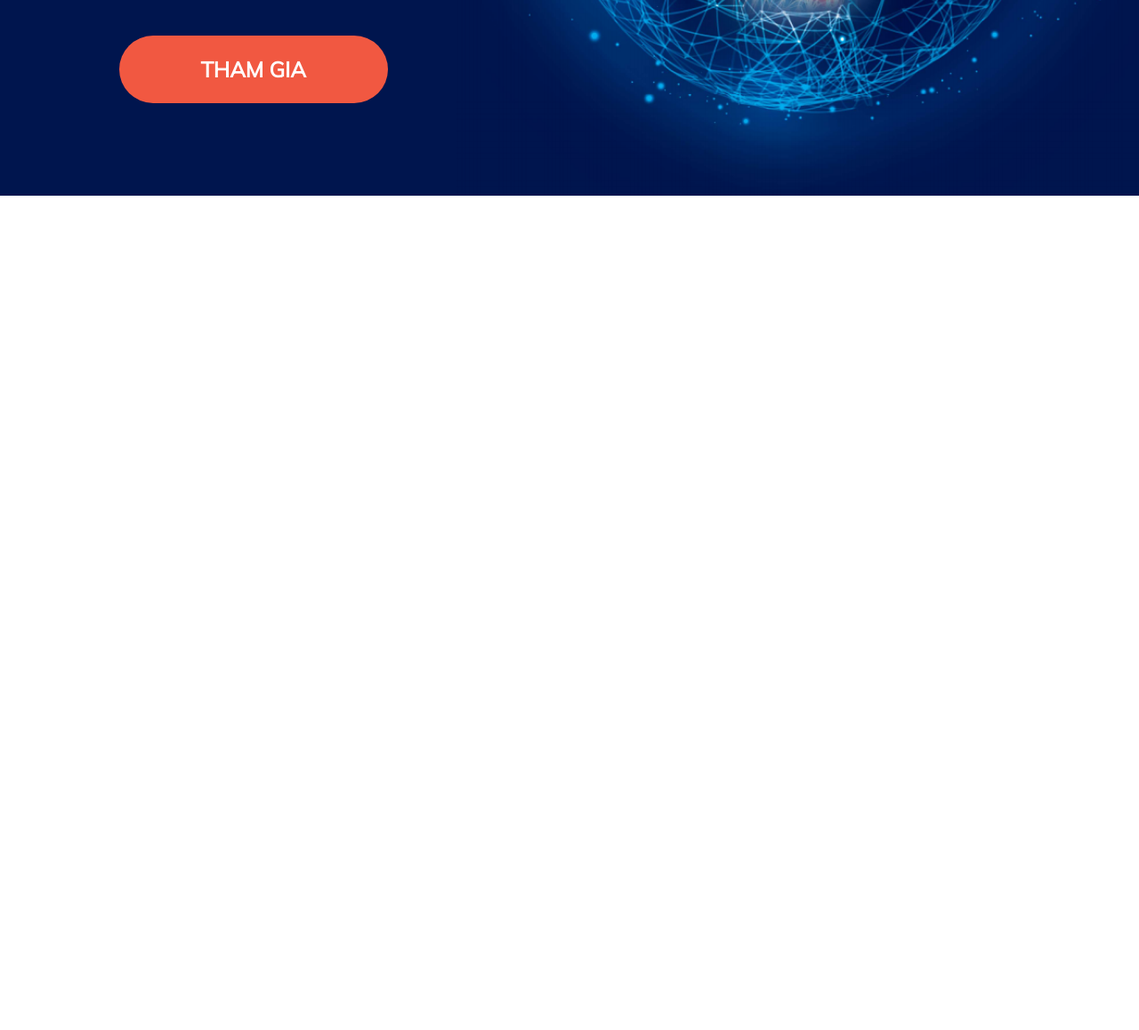
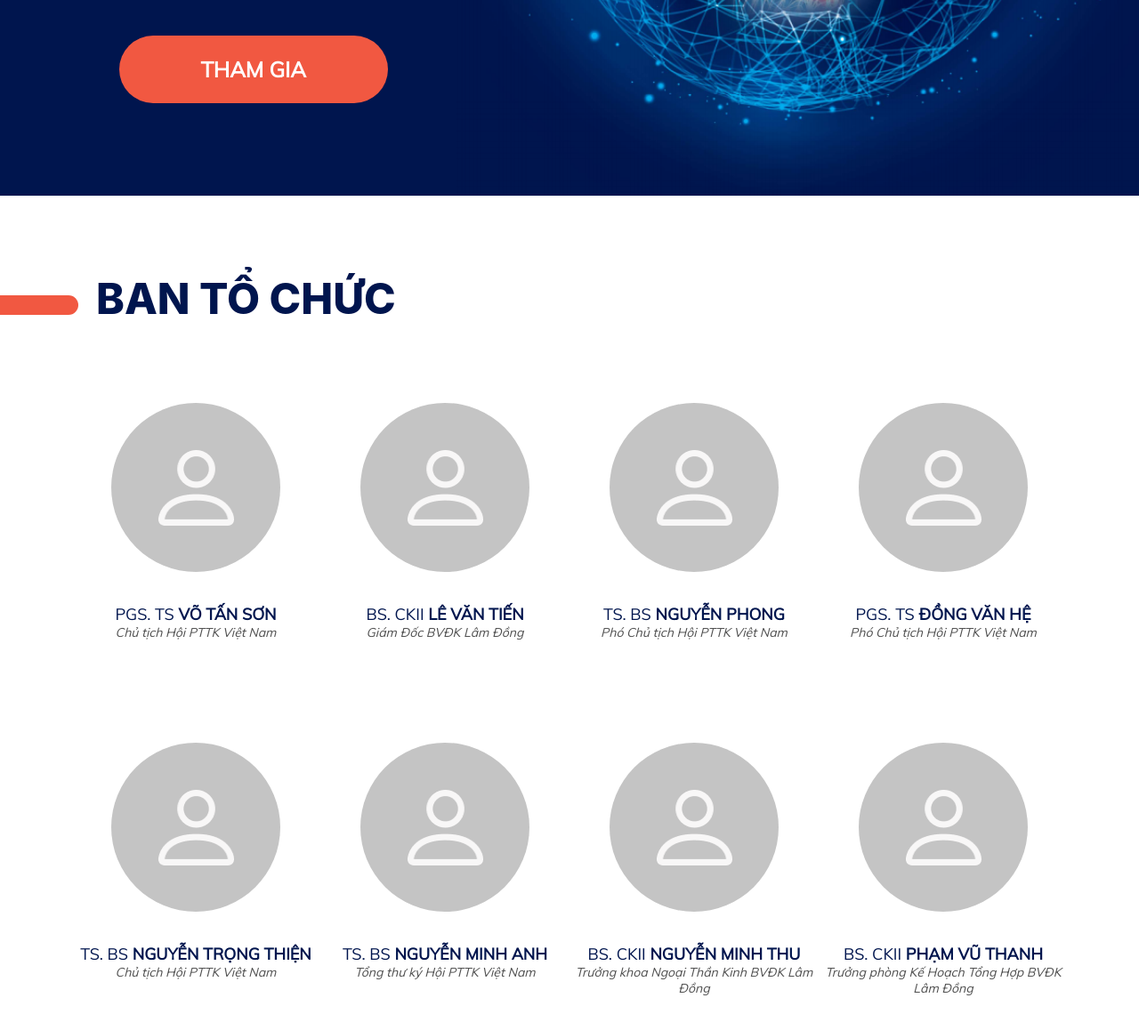
Before and after one commit to huynhduc280519999/lading-page, a Gatsby site: page / in a window 1280 px wide. Shown: the part 500-1658 px from the top of the page at 89% size. Before the commit the page ends 800 px from the top, so only its background shows below. Built offline with nearby package versions, Linux system fonts and the light colour scheme; Gatsby itself is replaced by a stand-in of ours.

Commit message:
component ban tổ chức

```diff
--- /dev/null
+++ b/src/components/organizer/index.css
@@ -0,0 +1,32 @@
+.organizer {
+  background-color: #ffffff;
+  padding: 86px 0;
+  position: relative;
+}
+.organizer__title {
+  text-transform: uppercase;
+  font-style: normal;
+  font-weight: 800;
+  font-size: 48px;
+  line-height: 60px;
+  color: #00154E;
+  padding: 0 108px;
+}
+.dash {
+  position: absolute;
+  top: 112px;
+  left: 0;
+  width: 88px;
+  height: 22px;
+  border-top-right-radius: 20px;
+  border-bottom-right-radius: 20px;
+  background-color: #F15841;
+}
+.organizer__content {
+  margin-top: 87px;
+  display: flex;
+  flex-wrap: wrap;
+  justify-content: space-between;
+  align-items: center;
+  padding: 0 80px;
+}
--- /dev/null
+++ b/src/components/organizer/index.js
@@ -0,0 +1,59 @@
+import React from 'react'
+import Person from './person'
+import './index.css'
+
+const Organizer = () => {
+  const persons = [
+    {
+      name: 'võ tấn sơn',
+      title: 'PGS. TS',
+      position: 'Chủ tịch Hội PTTK Việt Nam'
+    },
+    {
+      name: 'lê văn tiến',
+      title: 'BS. CKII',
+      position: 'Giám Đốc BVĐK Lâm Đồng'
+    },
+    {
+      name: 'nguyễn phong',
+      title: 'TS. BS',
+      position: 'Phó Chủ tịch Hội PTTK Việt Nam'
+    },
+    {
+      name: 'đồng văn hệ',
+      title: 'PGS. TS',
+      position: 'Phó Chủ tịch Hội PTTK Việt Nam'
+    },
+    {
+      name: 'nguyễn trọng thiện',
+      title: 'TS. BS',
+      position: 'Chủ tịch Hội PTTK Việt Nam'
+    },
+    {
+      name: 'nguyễn minh anh',
+      title: 'TS. BS',
+      position: 'Tổng thư ký Hội PTTK Việt Nam'
+    },
+    {
+      name: 'nguyễn minh thu',
+      title: 'BS. CKII',
+      position: 'Trưởng khoa Ngoại Thần Kinh BVĐK Lâm Đồng'
+    },
+    {
+      name: 'phạm vũ thanh',
+      title: 'BS. CKII',
+      position: 'Trưởng phòng Kế Hoạch Tổng Hợp BVĐK Lâm Đồng'
+    }
+  ]
+  return (
+    <div className="organizer">
+      <h1 className="organizer__title">Ban tổ chức</h1>
+      <div className="dash"></div>
+      <div className="organizer__content">
+        {persons.map(person => <Person {...person} />)}
+      </div>
+    </div>
+  )
+}
+
+export default Organizer
--- /dev/null
+++ b/src/components/organizer/person/index.css
@@ -0,0 +1,44 @@
+.person__container {
+  width: calc(100% / 4);
+  margin-bottom: 82px;
+}
+.person {
+  display: flex;
+  flex-direction: column;
+  align-items: center;
+  height: 300px;
+}
+.person .avatar {
+  width: 190px;
+  height: 190px;
+  background: #C4C4C4;
+  border-radius: 50%;
+  text-align: center;
+  display: flex;
+  justify-content: center;
+  align-items: center;
+}
+.person .avatar img {
+  width: 85px;
+  height: 85px;
+  margin: 0;
+}
+.person__content {
+  margin-top: 36px;
+}
+.person__name {
+  font-size: 18px;
+  line-height: 23px;
+  color: #00154E;
+  margin: 0;
+  text-transform: uppercase;
+  text-align: center;
+}
+.person__position {
+  font-size: 14px;
+  line-height: 18px;
+  color: #4F4F4F;
+  margin: 0;
+  font-style: italic;
+  text-align: center;
+}
--- /dev/null
+++ b/src/components/organizer/person/index.js
@@ -0,0 +1,21 @@
+import React from 'react'
+import './index.css'
+import Avatar from '../../../assets/imgs/avatar.png'
+
+const Person = ({ name, title, position }) => {
+  return (
+    <div className="person__container">
+      <div className="person">
+        <div className="avatar">
+          <img src={Avatar} alt="avatar" />
+        </div>
+        <div className="person__content">
+          <p className="person__name">{title}<strong>{` ${name}`}</strong></p>
+          <p className="person__position">{position}</p>
+        </div>
+      </div>
+    </div>
+  )
+}
+
+export default Person
--- a/src/pages/index.js
+++ b/src/pages/index.js
@@ -2,11 +2,13 @@ import React from "react"
 import Header from "../components/header"
 import Layout from "../components/layout"
 import SEO from "../components/seo"
+import Organizer from '../components/organizer'
 
 const IndexPage = () => (
   <Layout>
     <SEO title="CME" />
     <Header />
+    <Organizer />
   </Layout>
 )
 
```
Also changed, not shown: src/assets/imgs/avatar.png (added).
